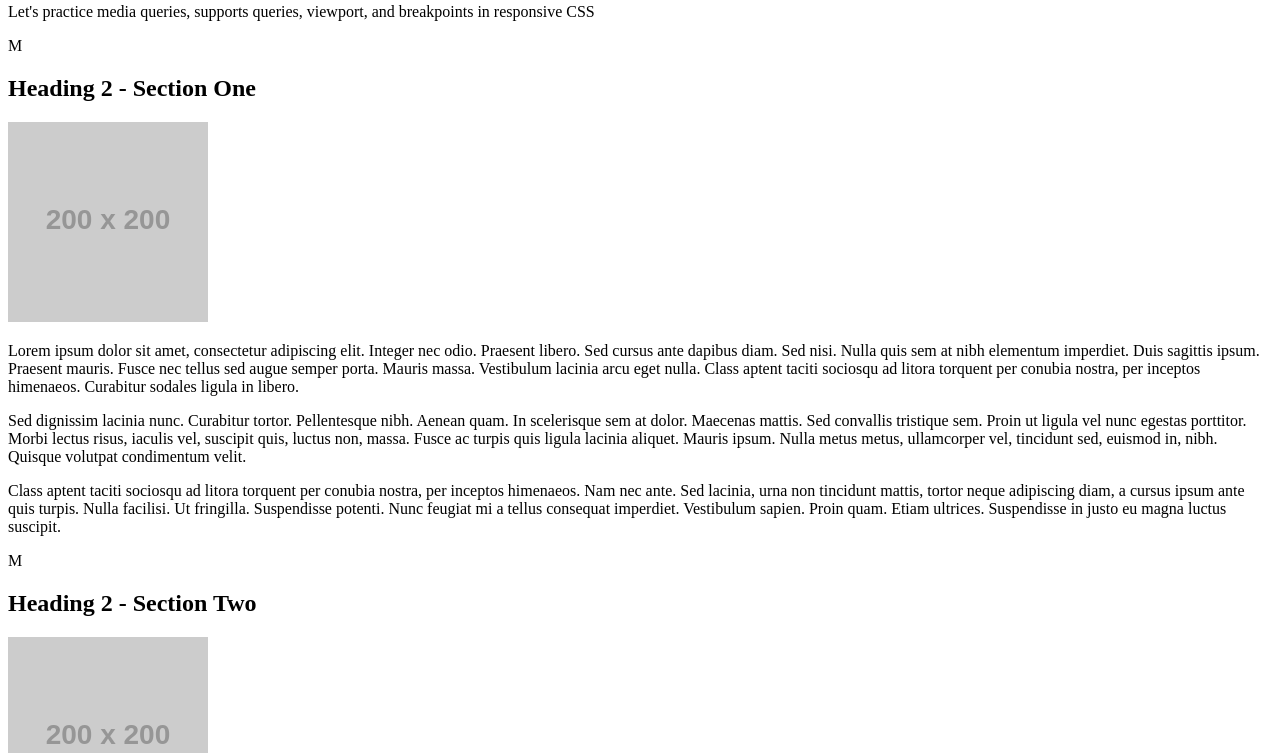
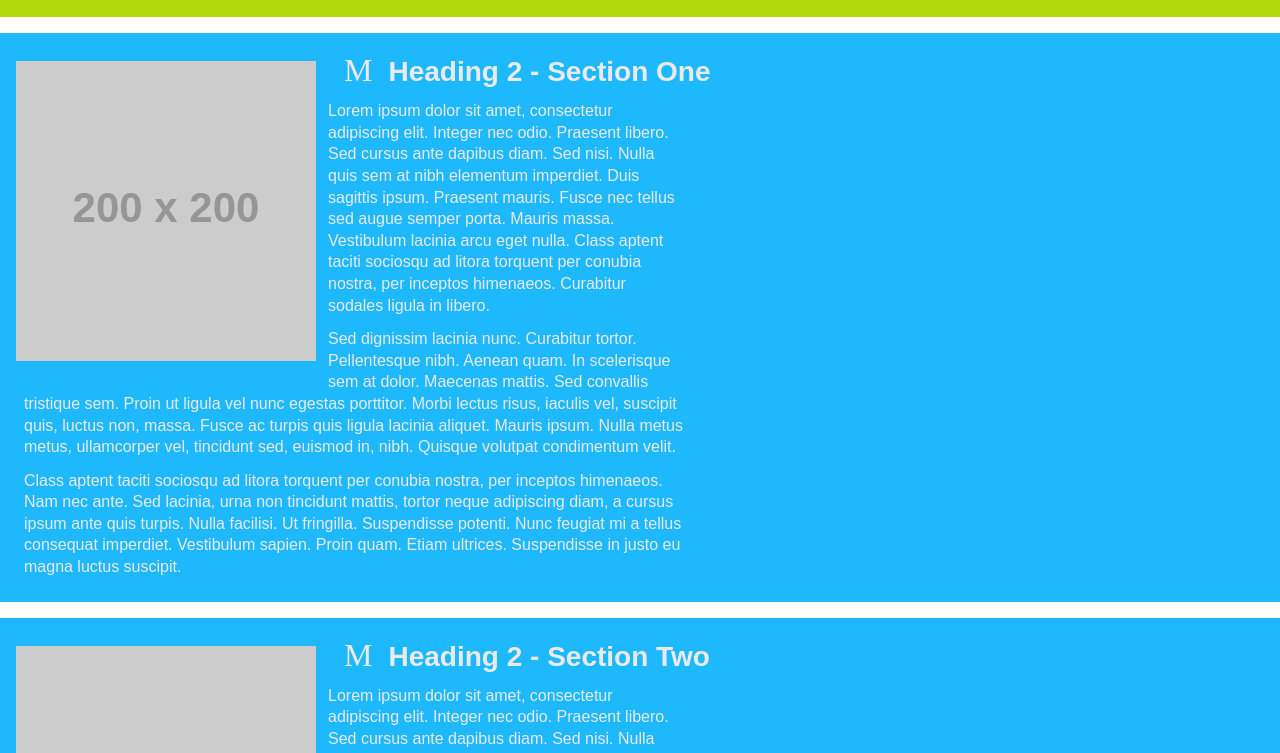
Before and after one commit to sarahsalinas/viewport, a plain HTML site: page index.html in a window 1280 px wide. Shown: the part 111-864 px from the top of the page. Drawn offline with Linux system fonts and the light colour scheme; placeholder pictures from the web are drawn by us; some icons are missing.

Commit message:
finished code

```diff
--- a/css-starter-file-viewport.css
+++ b/SALINAS.styles.css
@@ -1,7 +1,54 @@
-/* YOUR NAME GOES HERE */
+/* Sarah Salinas */
 
 /* --------------- ADD CSS RESET TO THE FILE HERE --------------- */
+/* http://meyerweb.com/eric/tools/css/reset/
+   v2.0 | 20110126
+   License: none (public domain)
+*/
 
+html, body, div, span, applet, object, iframe,
+h1, h2, h3, h4, h5, h6, p, blockquote, pre,
+a, abbr, acronym, address, big, cite, code,
+del, dfn, em, img, ins, kbd, q, s, samp,
+small, strike, strong, sub, sup, tt, var,
+b, u, i, center,
+dl, dt, dd, ol, ul, li,
+fieldset, form, label, legend,
+table, caption, tbody, tfoot, thead, tr, th, td,
+article, aside, canvas, details, embed,
+figure, figcaption, footer, header, hgroup,
+menu, nav, output, ruby, section, summary,
+time, mark, audio, video {
+	margin: 0;
+	padding: 0;
+	border: 0;
+	font-size: 100%;
+	font: inherit;
+	vertical-align: baseline;
+}
+/* HTML5 display-role reset for older browsers */
+article, aside, details, figcaption, figure,
+footer, header, hgroup, menu, nav, section {
+	display: block;
+}
+body {
+	line-height: 1;
+}
+ol, ul {
+	list-style: none;
+}
+blockquote, q {
+	quotes: none;
+}
+blockquote:before, blockquote:after,
+q:before, q:after {
+	content: '';
+	content: none;
+}
+table {
+	border-collapse: collapse;
+	border-spacing: 0;
+}
 
 
 /* ----- AUTOPREFIXER FOR VS CODE WAS USED FOR VENDOR PREFIXES ----- */
@@ -31,9 +78,13 @@
 
 /* ----- CHECK FOR USER DARK MODE PREFERENCE ----- */
 /* --------------- BEGIN USER PREFERS DARK COLOR SCHEME QUERY --------------- */
+@media (prefers-color-scheme: dark) {
 
 /* CHANGE THE BODY'S BACKGROUND COLOR TO THE DARK GRAY IF THE USER PREFERS DARK MODE */
-
+    body {
+        background-color: var(--dark-gray);
+    }
+}
 /* --------------- END USER PREFERS DARK COLOR SCHEME QUERY --------------- */
 
 
@@ -150,7 +201,9 @@
 
 /* ---------- SMALL SCREEN STYLES ---------- */
 /* --------------- BEGIN SMALL SCREEN SIZES --------------- */
-    /* header, footer{
+@media screen and (max-width: 600px) {
+
+    header, footer{
         background-color: var(--lime-green);
         color: var(--dark-gray);
     }
@@ -175,14 +228,17 @@
     img{
         width: 200px;
         max-width: 200px;
-    } */
+    }
+}
 /* --------------- END SMALL SCREEN SIZES --------------- */
 
 
 
 /* ---------- MEDIUM SCREEN STYLES ---------- */
 /* --------------- BEGIN MEDIUM SCREEN SIZES --------------- */
-    /* header, footer{
+@media screen and (min-width: 601px) and (max-width: 1024px) {
+
+    header, footer{
         background-color: var(--black);
         color: var(--white);
     }
@@ -192,7 +248,7 @@
     }
 
     section{
-        background-color: var(--light-gray);
+        background-color: var(--dark-gray);
     }
 
     #one{
@@ -207,14 +263,17 @@
     #seven{
         grid-column: 3/4;
         grid-row: 3/5;
-    } */
+    }
+}
 /* --------------- END MEDIUM SCREEN SIZES --------------- */
 
 
 
 /* ---------- LARGE SCREEN STYLES ---------- */
 /* --------------- BEGIN LARGE SCREEN SIZES --------------- */
-    /* header, footer{
+@media screen and (min-width: 1025px) {
+
+    header, footer{
         background-color: var(--lime-green);
         color: var(--dark-gray);
     }
@@ -245,24 +304,29 @@
 
     #seven, #eight{
         grid-row: 3/4;
-    } */
+    }
+}
 /* --------------- END LARGE SCREEN SIZES --------------- */
 
 
 
 /* ---------- ADJUSTING RESPONSIVE IMAGE SIZE ---------- */
 /* --------------- BEGIN RESPONSIVE IMAGE ADJUST SIZES --------------- */
-    /* img{
+@media screen and (min-width: 1025px) {
+    img{
         width: 300px;
         max-width: 300px;
-    } */
+    }
+}
 /* --------------- END RESPONSIVE IMAGE ADJUST SIZES --------------- */
 
 
 
 /* ---------- EXTRA LARGE SCREEN STYLES ---------- */
 /* --------------- BEGIN EXTRA LARGE SCREEN SIZES --------------- */
-    /* header, footer{
+@media screen and (min-width: 1380px) {
+
+    header, footer{
         background-color: var(--orange);
         padding-left: 5%;
     }
@@ -327,5 +391,6 @@
 
     #three p, #four p, #five p, #six p{
         padding-top: 2em;
-    } */
+    }
+}
 /* --------------- END EXTRA LARGE SCREEN SIZES --------------- */
--- a/viewport-starter-file.html
+++ b/index.html
@@ -4,7 +4,7 @@
         <meta charset="utf-8">
         <meta name="viewport" content="width=device-width, initial-scale=1">
         <!-- Add your name as the author in the meta tag below -->
-        <meta name="author" content="">
+        <meta name="author" content="Sarah Salinas">
         <!-- These meta tags have been included as an example, but left blank because this is all placeholder content and won't be a real site -->
         <meta name="description" content="">
         <meta name="keywords" content="">
@@ -15,6 +15,7 @@
         <link rel="icon" type="image/png" sizes="16x16" href="favicon-16x16.png">
         <link href="https://res.cloudinary.com/dr6lvwubh/raw/upload/v1581441981/Anicons/anicons-regular.css" rel="stylesheet">
         <!-- Add a link to your properly named CSS file here -->
+        <link rel="stylesheet" href="SALINAS.styles.css">
     </head>
     <body>
         <header>
```
Also changed, not shown: favicon-16x16.png (added), favicon-32x32.png (added).
